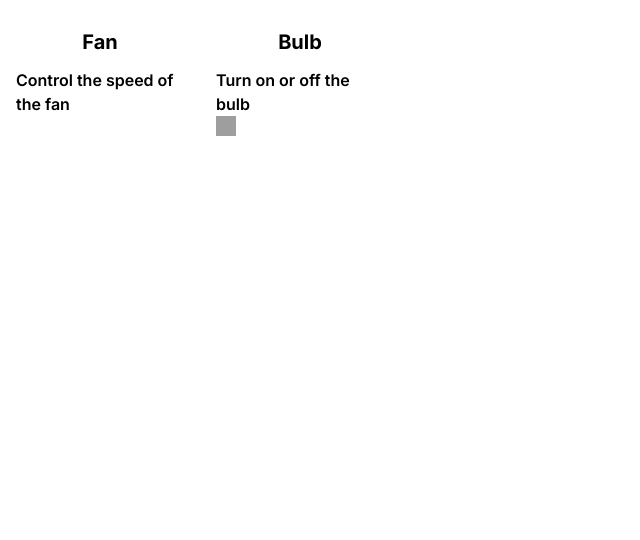
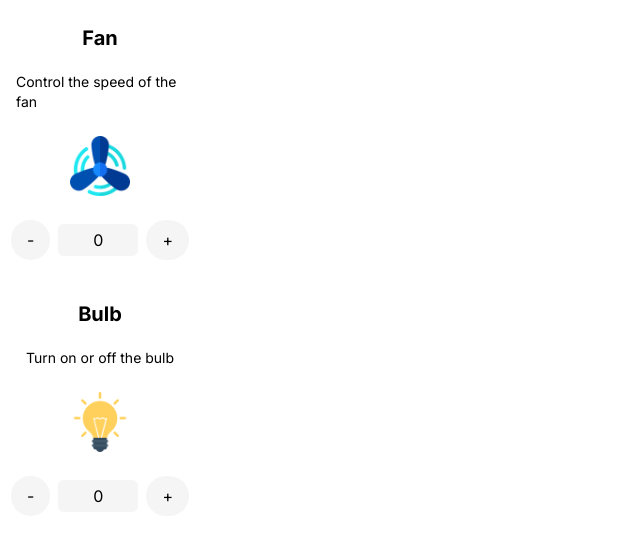
Before and after one commit to saurav1729/konnex-hackathon, a Next.js app: page / in a window 1280 px wide. Shown: the top 540 px of the page, without its empty margins (0-640 px from the left). Built offline with nearby package versions, Linux system fonts and the light colour scheme; grey boxes are pictures that could not be loaded.

Commit message:
bulb card

```diff
--- a/src/app/page.js
+++ b/src/app/page.js
@@ -4,7 +4,7 @@ import Bulb from "@/components/Bulb";
 
 export default function Home() {
   return (
-    <div className="w-full h-auto flex">
+    <div>
       <Fan/>
       <Bulb/>
     </div>
--- a/src/components/Bulb.jsx
+++ b/src/components/Bulb.jsx
@@ -1,14 +1,37 @@
-import React from 'react'
-import bulbImage from '../../public/images/bulb.png'
+"use client"
+import Image from 'next/image'
+import React, { useState } from 'react'
 
 const Bulb = () => {
+    const [speed, setSpeed]=useState(0)
+
+    const handleClickPlus=()=>{
+        if(speed<5){
+            setSpeed((val)=>(val+1));
+        }
+    }
+    const handleClickMinus=()=>{
+        if(speed>0){
+            setSpeed((val)=>(val-1));
+        }
+    }
   return (
-    <div className='w-[200px] h-[50px] bg-[#ffffff90] rounded-md p-4'>
-        <div className='font-popins font-bold text-black text-xl text-center my-3'>Bulb</div>
-        <div className='font-popins font-semibold text-black '>Turn on or off the bulb</div>
-        <img src={bulbImage} className='h-[20px] w-[20px]'></img>
+    <div className='w-[200px] bg-white rounded-md p-4 flex flex-col items-center gap-3 bg-[white]'>
+        <div className='font-popins font-bold text-black text-xl text-center my-2'>Bulb</div>
+        <div className='font-popins text-sm text-black '>Turn on or off the bulb</div>
+        <div className='flex justify-center items-center w-[60px] h-[60px] m-3'>
+            <Image src='/images/bulb.png' height={100} width={100} className='h-100 w-100'/>
+        </div>
+        <div className='flex items-center justify-center gap-2'>
+            <button className='rounded-full p-2 px-4 bg-color-1' onClick={handleClickMinus}>-</button>
+            <div className='rounded-md px-5 py-1 bg-color-1 w-[80px] flex justify-center'>
+                {speed}
+            </div>
+            <button className='rounded-full p-2 px-4 bg-color-1' onClick={handleClickPlus}>+</button>
+        </div>
+
     </div>
   )
 }
 
-export default Bulb
+export default Bulb;
--- a/src/components/Fan.jsx
+++ b/src/components/Fan.jsx
@@ -1,12 +1,37 @@
-import React from 'react'
+"use client"
+import Image from 'next/image'
+import React, { useState } from 'react'
 
 const Fan = () => {
+    const [speed, setSpeed]=useState(0)
+
+    const handleClickPlus=()=>{
+        if(speed<5){
+            setSpeed((val)=>(val+1));
+        }
+    }
+    const handleClickMinus=()=>{
+        if(speed>0){
+            setSpeed((val)=>(val-1));
+        }
+    }
   return (
-    <div className='w-[200px] h-[50px] bg-white rounded-md p-4'>
-        <div className='font-popins font-bold text-black text-xl text-center my-3'>Fan</div>
-        <div className='font-popins font-semibold text-black '>Control the speed of the fan</div>
+    <div className='w-[200px] bg-white rounded-md p-4 flex flex-col items-center gap-3 bg-[white]'>
+        <div className='font-popins font-bold text-black text-xl text-center my-2'>Fan</div>
+        <div className='font-popins text-sm text-black '>Control the speed of the fan</div>
+        <div className='flex justify-center items-center w-[60px] h-[60px] m-3'>
+            <Image src='/images/fan.png' height={100} width={100} className='h-100 w-100'/>
+        </div>
+        <div className='flex items-center justify-center gap-2'>
+            <button className='rounded-full p-2 px-4 bg-color-1' onClick={handleClickMinus}>-</button>
+            <div className='rounded-md px-5 py-1 bg-color-1 w-[80px] flex justify-center'>
+                {speed}
+            </div>
+            <button className='rounded-full p-2 px-4 bg-color-1' onClick={handleClickPlus}>+</button>
+        </div>
+
     </div>
   )
 }
 
-export default Fan
+export default Fan;
--- /dev/null
+++ b/src/components/Tools.jsx
@@ -0,0 +1,20 @@
+import React from 'react'
+import Fan from './Fan'
+import Bulb from './Bulb'
+
+const Tools = () => {
+  return (
+    <div>
+        <div className='max-w-7xl bg-color-1 mx-auto p-4 '>
+        <div className='text-xl font-popins font-bold text-center my-4'>Our Services</div>
+        <div className='flex flex-wrap justify-center items-center max-w-6xl mx-auto'>
+            <Fan/>
+            <Bulb/>
+        </div>
+
+        </div>
+    </div>
+  )
+}
+
+export default Tools
```
